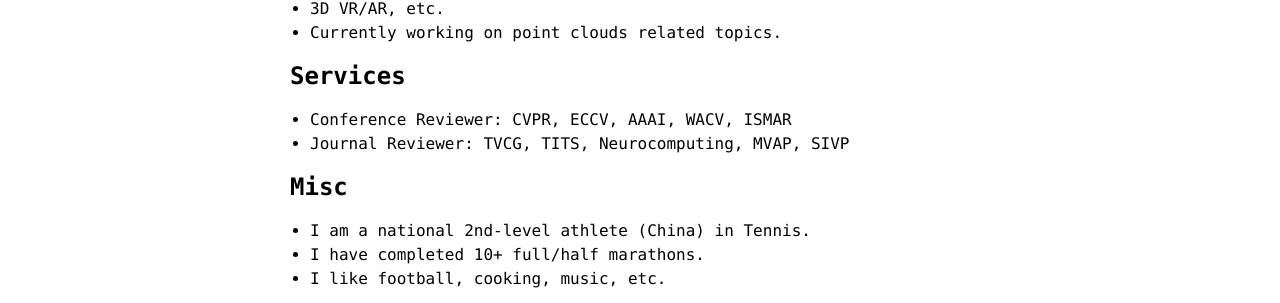
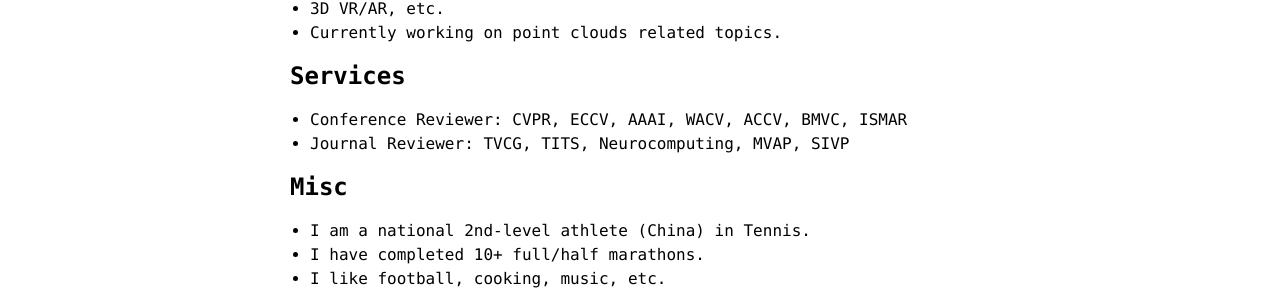
Before and after one commit to ShiQiu0419/ShiQiu0419.github.io, a Jekyll site: the page built from index.md, in a window 1280 px wide. Shown: the part 1455-1758 px from the top of the page. Built offline with Jekyll 4.4.1, drawn with Linux system fonts in a browser that asks for light colours; our own code applies the rules of GitHub Pages for plain Markdown files.

Commit message:
Update index.md

```diff
--- a/index.md
+++ b/index.md
@@ -60,7 +60,7 @@
 * Currently working on point clouds related topics.
 
 ## Services
-* Conference Reviewer: CVPR, ECCV, AAAI, WACV, ISMAR
+* Conference Reviewer: CVPR, ECCV, AAAI, WACV, ACCV, BMVC, ISMAR
 * Journal Reviewer: TVCG, TITS, Neurocomputing, MVAP, SIVP
 
 ## Misc
```
